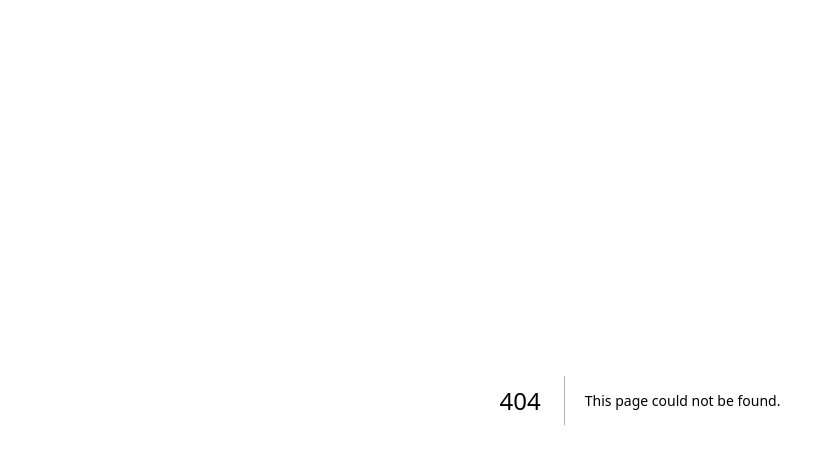
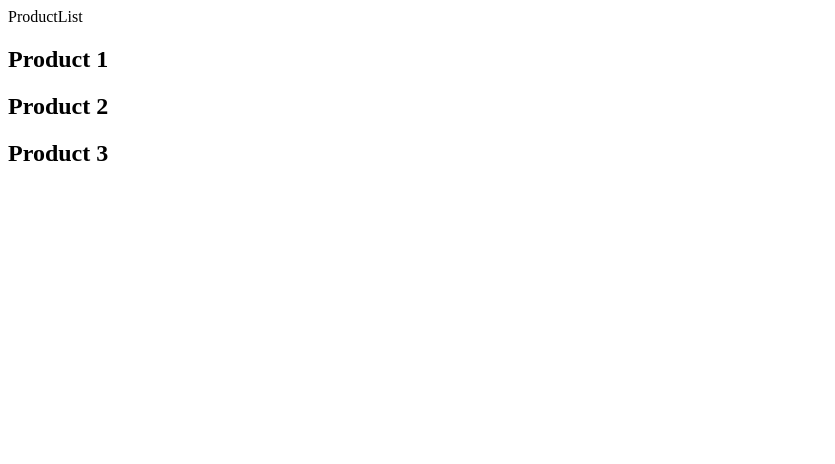
Before and after one commit to venkatkvikram/NextJs-Learning, a Next.js app in the folder hello-world/: page /products in a window 1280 px wide. Before the commit this address had no page. Shown: the top 464 px of the page, without its empty margins (0-835 px from the left). Built offline with nearby package versions, Linux system fonts and the light colour scheme.

Commit message:
Dynamic routes and products/productId

```diff
--- /dev/null
+++ b/hello-world/src/app/products/page.tsx
@@ -0,0 +1,13 @@
+const ProductList = () => {
+  return (
+    <>
+      <div>ProductList</div>
+      <h2>Product 1</h2>
+      <h2>Product 2</h2>
+
+      <h2>Product 3 </h2>
+    </>
+  );
+};
+
+export default ProductList;
```
Also changed, not shown: hello-world/src/app/products/[productId]/page.tsx (added, +17 -0 lines), hello-world/public/png/DynamicRoutes.png (added).
